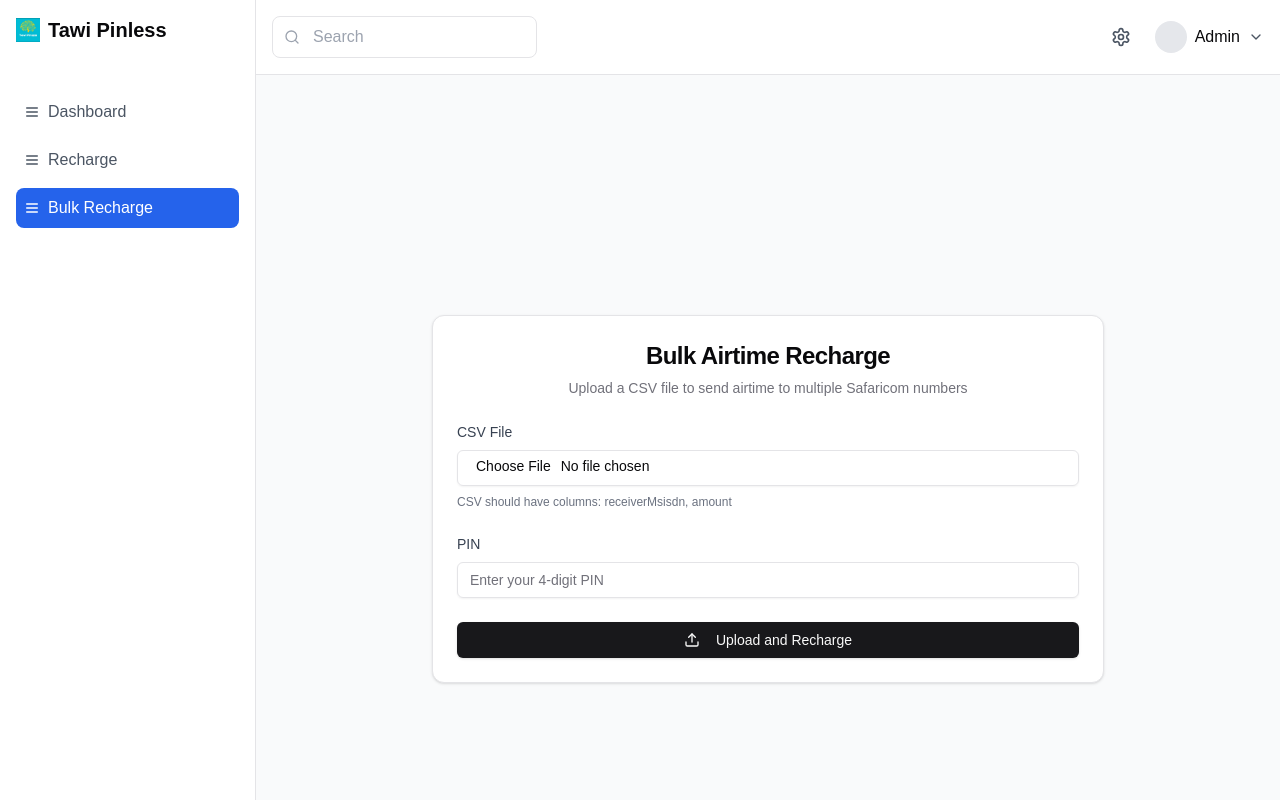
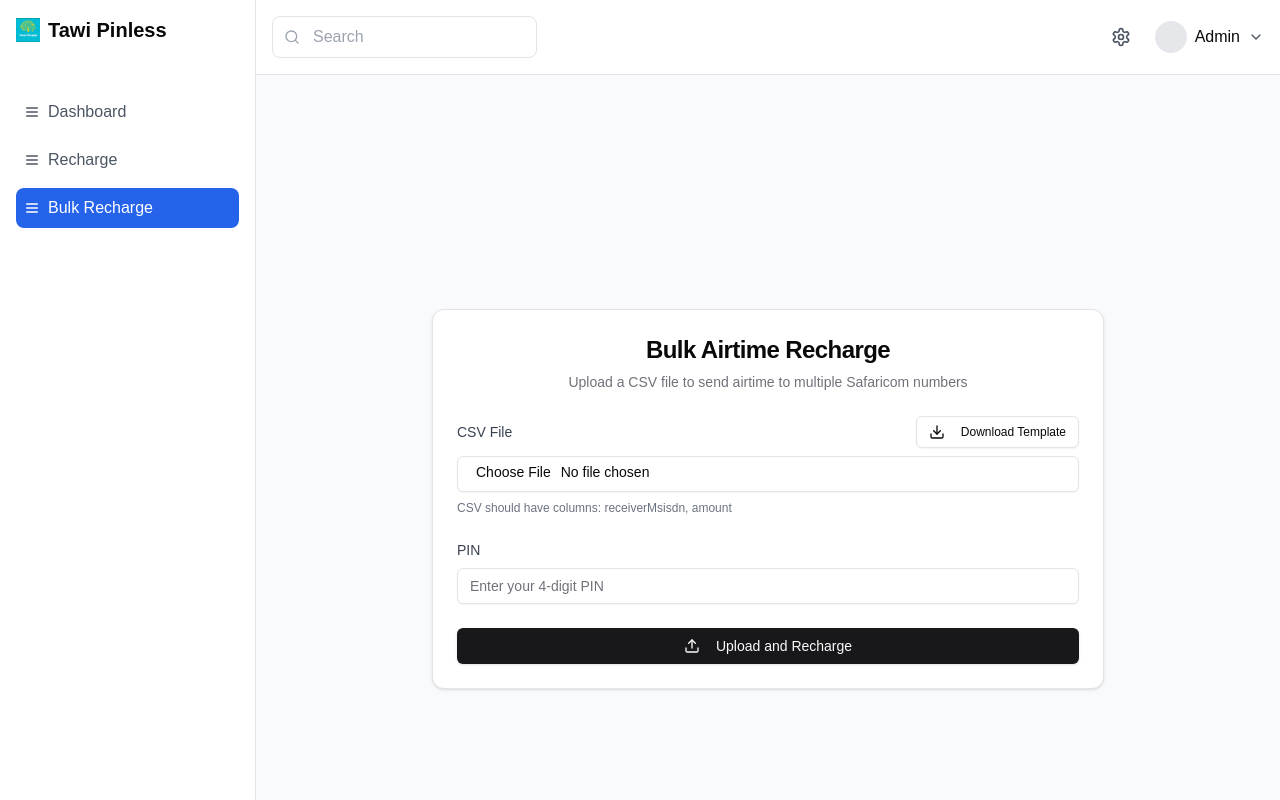
Before and after one commit to hamsoace/tawi_fe, a Next.js app: page /dashboard/bulkrecharge in a window 1280 px wide. Built offline with nearby package versions, Linux system fonts and the light colour scheme.

Commit message:
download template

```diff
--- a/app/dashboard/bulkrecharge/page.tsx
+++ b/app/dashboard/bulkrecharge/page.tsx
@@ -2,7 +2,7 @@
 
 import React, { useState } from 'react';
 import { useRouter } from 'next/navigation';
-import { Loader2, AlertCircle, CheckCircle2, Upload } from 'lucide-react';
+import { Loader2, AlertCircle, CheckCircle2, Upload, Download } from 'lucide-react';
 import axios from 'axios';
 import {
   Card,
@@ -61,6 +61,26 @@ const BulkRecharge = () => {
   const handleFileChange = (e: React.ChangeEvent<HTMLInputElement>) => {
     const selectedFile = e.target.files?.[0];
     setFile(selectedFile || null);
+  };
+
+  const downloadCsvTemplate = () => {
+    // Create a sample CSV content
+    const csvContent = "receiverMsisdn,amount\n254712345678,50\n254711223344,100\n254799887766,75";
+
+    // Create a Blob with the CSV content
+    const blob = new Blob([csvContent], { type: 'text/csv;charset=utf-8;' });
+
+    // Create a link element to trigger the download
+    const link = document.createElement('a');
+    if (link.download !== undefined) {
+      const url = URL.createObjectURL(blob);
+      link.setAttribute('href', url);
+      link.setAttribute('download', 'bulk_recharge_template.csv');
+      link.style.visibility = 'hidden';
+      document.body.appendChild(link);
+      link.click();
+      document.body.removeChild(link);
+    }
   };
 
   const handleSubmit = async (e: React.FormEvent) => {
@@ -159,9 +179,20 @@ const BulkRecharge = () => {
             )}
 
             <div className="space-y-2">
-              <label htmlFor="csvFile" className="block text-sm font-medium text-gray-700">
-                CSV File
-              </label>
+              <div className="flex items-center justify-between">
+                <label htmlFor="csvFile" className="block text-sm font-medium text-gray-700">
+                  CSV File
+                </label>
+                <Button
+                  type="button"
+                  variant="outline"
+                  size="sm"
+                  onClick={downloadCsvTemplate}
+                >
+                  <Download className="mr-2 h-4 w-4" />
+                  Download Template
+                </Button>
+              </div>
               <Input
                 id="csvFile"
                 name="csvFile"
```
